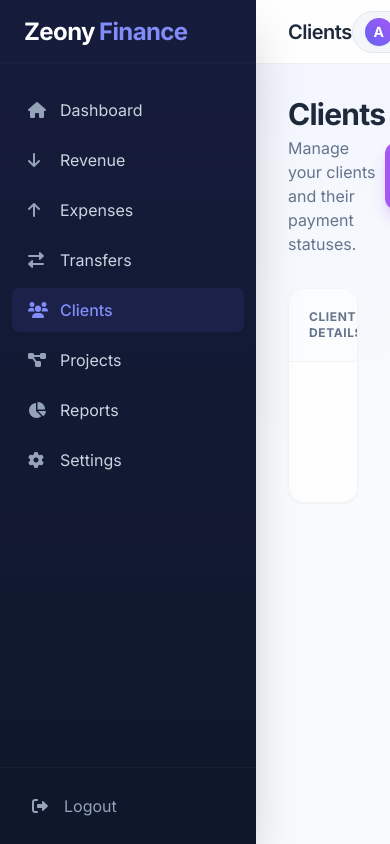
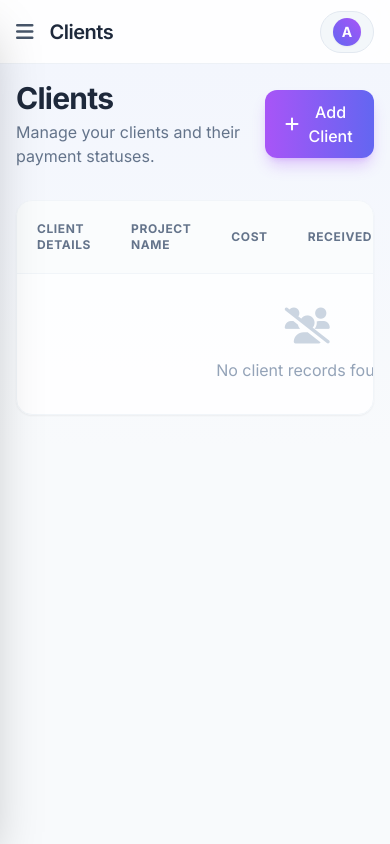
Before and after one commit to sdmspmctech/zeony-expence, a Flask app: page /clients/ in a window 390 px wide. Run offline with Flask 3, Linux system fonts and the light colour scheme; a user stored in the database is signed in; data that the repository does not hold is empty; some libraries are stand-ins or nearby versions.

Commit message:
Enhance mobile responsiveness and add mobile sidebar

```diff
--- a/templates/base.html
+++ b/templates/base.html
@@ -56,12 +56,18 @@
 </head>
 <body class="bg-slate-50 text-slate-800 font-sans antialiased h-screen flex overflow-hidden selection:bg-indigo-100 selection:text-indigo-900">
 
+    <!-- Mobile Overlay -->
+    <div id="mobileOverlay" onclick="toggleSidebar()" class="fixed inset-0 bg-slate-900/50 backdrop-blur-sm z-40 hidden md:hidden"></div>
+
     {% if current_user.is_authenticated %}
     <!-- Modern Sidebar -->
-    <aside class="w-64 bg-slate-900 text-slate-300 flex flex-col transition-all duration-300 shadow-2xl z-20 relative">
+    <aside id="sidebar" class="w-64 bg-slate-900 text-slate-300 flex flex-col shadow-2xl z-50 fixed inset-y-0 left-0 transform -translate-x-full md:relative md:translate-x-0 transition-transform duration-300 ease-in-out">
         <div class="absolute inset-0 bg-gradient-to-b from-indigo-900/20 to-transparent pointer-events-none"></div>
-        <div class="h-16 flex items-center px-6 border-b border-slate-800/50 font-bold text-2xl tracking-tight relative z-10">
-            <span class="text-white">Zeony</span><span class="text-indigo-400 ml-1">Finance</span>
+        <div class="h-16 flex items-center justify-between px-6 border-b border-slate-800/50 font-bold text-2xl tracking-tight relative z-10">
+            <div><span class="text-white">Zeony</span><span class="text-indigo-400 ml-1">Finance</span></div>
+            <button onclick="toggleSidebar()" class="md:hidden text-slate-400 hover:text-white">
+                <i class="fas fa-times"></i>
+            </button>
         </div>
 
         <nav class="flex-1 overflow-y-auto py-6 relative z-10">
@@ -97,29 +103,36 @@
     </aside>
     {% endif %}
 
-    <div class="flex-1 flex flex-col overflow-hidden relative">
+    <div class="flex-1 flex flex-col overflow-hidden relative w-full">
         <!-- Glassmorphism Header -->
-        <header class="h-16 bg-white/80 backdrop-blur-md border-b border-slate-200/60 flex items-center justify-between px-8 z-10 sticky top-0">
-            <h2 class="text-xl font-semibold text-slate-800 tracking-tight capitalize">
+        <header class="h-16 bg-white/80 backdrop-blur-md border-b border-slate-200/60 flex items-center justify-between px-4 md:px-8 z-10 sticky top-0">
+            <div class="flex items-center">
+                {% if current_user.is_authenticated %}
+                <button onclick="toggleSidebar()" class="md:hidden mr-4 text-slate-600 hover:text-slate-900 focus:outline-none">
+                    <i class="fas fa-bars text-xl"></i>
+                </button>
+                {% endif %}
+                <h2 class="text-xl font-semibold text-slate-800 tracking-tight capitalize truncate">
                     {{ request.endpoint.split('.')[0] if request.endpoint else 'Welcome' }}
                 </h2>
+            </div>
             <div class="flex items-center space-x-4">
                 {% if current_user.is_authenticated %}
                 <div class="flex items-center space-x-3 bg-slate-100/80 px-3 py-1.5 rounded-full border border-slate-200">
                     <div class="w-7 h-7 rounded-full bg-gradient-to-tr from-indigo-500 to-purple-500 text-white flex items-center justify-center font-bold text-sm shadow-sm">
                         {{ current_user.username[0] | upper }}
                     </div>
-                    <span class="text-sm font-medium text-slate-700 pr-1">{{ current_user.username }}</span>
+                    <span class="text-sm font-medium text-slate-700 pr-1 hidden sm:block">{{ current_user.username }}</span>
                 </div>
                 {% endif %}
             </div>
         </header>
 
-        <main class="flex-1 overflow-x-hidden overflow-y-auto p-8 relative">
+        <main class="flex-1 overflow-x-hidden overflow-y-auto p-4 md:p-8 relative w-full">
             <!-- Decorative background blob -->
             <div class="absolute top-0 left-0 w-full h-96 bg-gradient-to-b from-indigo-50/50 to-transparent pointer-events-none -z-10"></div>
 
-            <div class="animate-fade-in-up max-w-7xl mx-auto pb-12">
+            <div class="animate-fade-in-up max-w-7xl mx-auto pb-12 w-full">
                 {% with messages = get_flashed_messages(with_categories=true) %}
                     {% if messages %}
                         {% for category, message in messages %}
@@ -142,8 +155,18 @@
     </div>
 
     <script>
+        function toggleSidebar() {
+            const sidebar = document.getElementById('sidebar');
+            const overlay = document.getElementById('mobileOverlay');
+            if (sidebar) {
+                sidebar.classList.toggle('-translate-x-full');
+                overlay.classList.toggle('hidden');
+            }
+        }
+
         function openModal(id) {
             const modal = document.getElementById(id);
+            if(modal) {
                 modal.classList.remove('hidden');
                 modal.classList.add('flex');
                 const panel = modal.querySelector('> div');
@@ -151,8 +174,10 @@
                     panel.classList.add('animate-fade-in-up');
                 }
             }
+        }
         function closeModal(id) {
             const modal = document.getElementById(id);
+            if(modal) {
                 modal.classList.add('hidden');
                 modal.classList.remove('flex');
                 const panel = modal.querySelector('> div');
@@ -160,6 +185,7 @@
                     panel.classList.remove('animate-fade-in-up');
                 }
             }
+        }
     </script>
 </body>
 </html>
--- a/templates/clients/index.html
+++ b/templates/clients/index.html
@@ -77,7 +77,7 @@
         <h2 class="text-2xl font-bold text-slate-800 mb-6">Add New Client</h2>
 
         <form method="POST" action="{{ url_for('clients.add') }}" class="space-y-5">
-            <div class="grid grid-cols-2 gap-5">
+            <div class="grid grid-cols-1 sm:grid-cols-2 gap-5">
                 <div>
                     <label class="block text-sm font-semibold text-slate-700 mb-1.5">Client Name</label>
                     <input type="text" name="client_name" required class="w-full px-4 py-2.5 bg-slate-50 border border-slate-200 rounded-xl focus:ring-2 focus:ring-purple-500/20 focus:border-purple-500 outline-none transition-all">
@@ -88,7 +88,7 @@
                 </div>
             </div>
 
-            <div class="grid grid-cols-2 gap-5">
+            <div class="grid grid-cols-1 sm:grid-cols-2 gap-5">
                 <div>
                     <label class="block text-sm font-semibold text-slate-700 mb-1.5">Phone</label>
                     <input type="text" name="phone" class="w-full px-4 py-2.5 bg-slate-50 border border-slate-200 rounded-xl focus:ring-2 focus:ring-purple-500/20 focus:border-purple-500 outline-none transition-all">
@@ -99,7 +99,7 @@
                 </div>
             </div>
 
-            <div class="grid grid-cols-2 gap-5">
+            <div class="grid grid-cols-1 sm:grid-cols-2 gap-5">
                 <div>
                     <label class="block text-sm font-semibold text-slate-700 mb-1.5">Project Name</label>
                     <input type="text" name="project_name" class="w-full px-4 py-2.5 bg-slate-50 border border-slate-200 rounded-xl focus:ring-2 focus:ring-purple-500/20 focus:border-purple-500 outline-none transition-all">
--- a/templates/expenses/index.html
+++ b/templates/expenses/index.html
@@ -70,7 +70,7 @@
         <h2 class="text-2xl font-bold text-slate-800 mb-6">Add New Expense</h2>
 
         <form method="POST" action="{{ url_for('expenses.add') }}" class="space-y-5">
-            <div class="grid grid-cols-2 gap-5">
+            <div class="grid grid-cols-1 sm:grid-cols-2 gap-5">
                 <div>
                     <label class="block text-sm font-semibold text-slate-700 mb-1.5">Date</label>
                     <input type="date" name="date" required class="w-full px-4 py-2.5 bg-slate-50 border border-slate-200 rounded-xl focus:ring-2 focus:ring-rose-500/20 focus:border-rose-500 outline-none transition-all">
@@ -86,7 +86,7 @@
                 <input type="text" name="title" required class="w-full px-4 py-2.5 bg-slate-50 border border-slate-200 rounded-xl focus:ring-2 focus:ring-rose-500/20 focus:border-rose-500 outline-none transition-all" placeholder="E.g., Office Supplies">
             </div>
 
-            <div class="grid grid-cols-2 gap-5">
+            <div class="grid grid-cols-1 sm:grid-cols-2 gap-5">
                 <div>
                     <label class="block text-sm font-semibold text-slate-700 mb-1.5">Category</label>
                     <select name="category" required class="w-full px-4 py-2.5 bg-slate-50 border border-slate-200 rounded-xl focus:ring-2 focus:ring-rose-500/20 focus:border-rose-500 outline-none transition-all">
--- a/templates/login.html
+++ b/templates/login.html
@@ -37,13 +37,13 @@
     <div class="absolute -top-40 -left-40 w-96 h-96 bg-indigo-400 rounded-full mix-blend-multiply filter blur-3xl opacity-30 animate-pulse-slow"></div>
     <div class="absolute top-40 -right-40 w-96 h-96 bg-purple-400 rounded-full mix-blend-multiply filter blur-3xl opacity-30 animate-pulse-slow" style="animation-delay: 1s;"></div>
 
-    <div class="w-full max-w-md relative z-10 animate-fade-in-up">
+    <div class="w-full max-w-md px-4 sm:px-0 relative z-10 animate-fade-in-up">
         <div class="text-center mb-8">
             <h1 class="text-4xl font-extrabold tracking-tight text-slate-900 mb-2">Zeony<span class="text-indigo-600">Finance</span></h1>
             <p class="text-slate-500">Sign in to manage your expenditures</p>
         </div>
 
-        <div class="bg-white/70 backdrop-blur-xl rounded-3xl shadow-2xl border border-white/50 p-8">
+        <div class="bg-white/70 backdrop-blur-xl rounded-3xl shadow-2xl border border-white/50 p-6 sm:p-8">
             {% with messages = get_flashed_messages(with_categories=true) %}
                 {% if messages %}
                     {% for category, message in messages %}
--- a/templates/projects/index.html
+++ b/templates/projects/index.html
@@ -67,7 +67,7 @@
                 <input type="text" name="project_name" required class="w-full px-4 py-2.5 bg-slate-50 border border-slate-200 rounded-xl focus:ring-2 focus:ring-amber-500/20 focus:border-amber-500 outline-none transition-all">
             </div>
 
-            <div class="grid grid-cols-2 gap-5">
+            <div class="grid grid-cols-1 sm:grid-cols-2 gap-5">
                 <div>
                     <label class="block text-sm font-semibold text-slate-700 mb-1.5">Client</label>
                     <select name="client_name" required class="w-full px-4 py-2.5 bg-slate-50 border border-slate-200 rounded-xl focus:ring-2 focus:ring-amber-500/20 focus:border-amber-500 outline-none transition-all">
--- a/templates/revenue/index.html
+++ b/templates/revenue/index.html
@@ -90,7 +90,7 @@
         <h2 class="text-2xl font-bold text-slate-800 mb-6">Add New Revenue</h2>
 
         <form method="POST" action="{{ url_for('revenue.add') }}" class="space-y-5">
-            <div class="grid grid-cols-2 gap-5">
+            <div class="grid grid-cols-1 sm:grid-cols-2 gap-5">
                 <div>
                     <label class="block text-sm font-semibold text-slate-700 mb-1.5">Date</label>
                     <input type="date" name="date" required class="w-full px-4 py-2.5 bg-slate-50 border border-slate-200 rounded-xl focus:ring-2 focus:ring-emerald-500/20 focus:border-emerald-500 outline-none transition-all">
@@ -101,7 +101,7 @@
                 </div>
             </div>
 
-            <div class="grid grid-cols-2 gap-5">
+            <div class="grid grid-cols-1 sm:grid-cols-2 gap-5">
                 <div>
                     <label class="block text-sm font-semibold text-slate-700 mb-1.5">Client</label>
                     <select name="client_name" required class="w-full px-4 py-2.5 bg-slate-50 border border-slate-200 rounded-xl focus:ring-2 focus:ring-emerald-500/20 focus:border-emerald-500 outline-none transition-all">
@@ -127,7 +127,7 @@
                 <input type="text" name="description" class="w-full px-4 py-2.5 bg-slate-50 border border-slate-200 rounded-xl focus:ring-2 focus:ring-emerald-500/20 focus:border-emerald-500 outline-none transition-all" placeholder="E.g., Advance payment">
             </div>
 
-            <div class="grid grid-cols-2 gap-5">
+            <div class="grid grid-cols-1 sm:grid-cols-2 gap-5">
                 <div>
                     <label class="block text-sm font-semibold text-slate-700 mb-1.5">Payment Mode</label>
                     <select name="payment_mode" class="w-full px-4 py-2.5 bg-slate-50 border border-slate-200 rounded-xl focus:ring-2 focus:ring-emerald-500/20 focus:border-emerald-500 outline-none transition-all">
--- a/templates/transfers/index.html
+++ b/templates/transfers/index.html
@@ -63,7 +63,7 @@
         <h2 class="text-2xl font-bold text-slate-800 mb-6">New Transfer</h2>
 
         <form method="POST" action="{{ url_for('transfers.add') }}" class="space-y-5">
-            <div class="grid grid-cols-2 gap-5">
+            <div class="grid grid-cols-1 sm:grid-cols-2 gap-5">
                 <div>
                     <label class="block text-sm font-semibold text-slate-700 mb-1.5">Date</label>
                     <input type="date" name="date" required class="w-full px-4 py-2.5 bg-slate-50 border border-slate-200 rounded-xl focus:ring-2 focus:ring-blue-500/20 focus:border-blue-500 outline-none transition-all">
```
Lines whose indentation alone changed are shown as unchanged.
